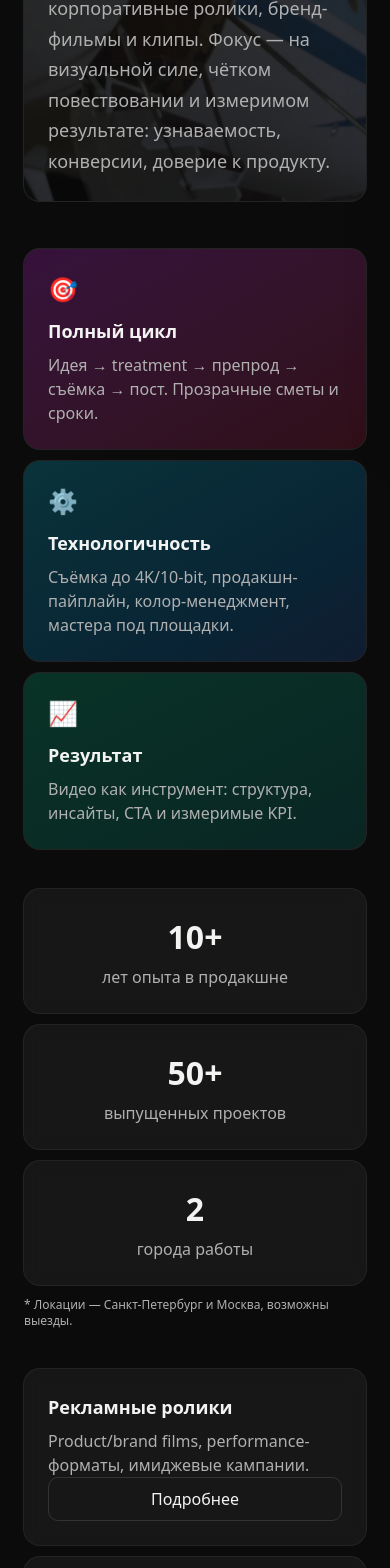
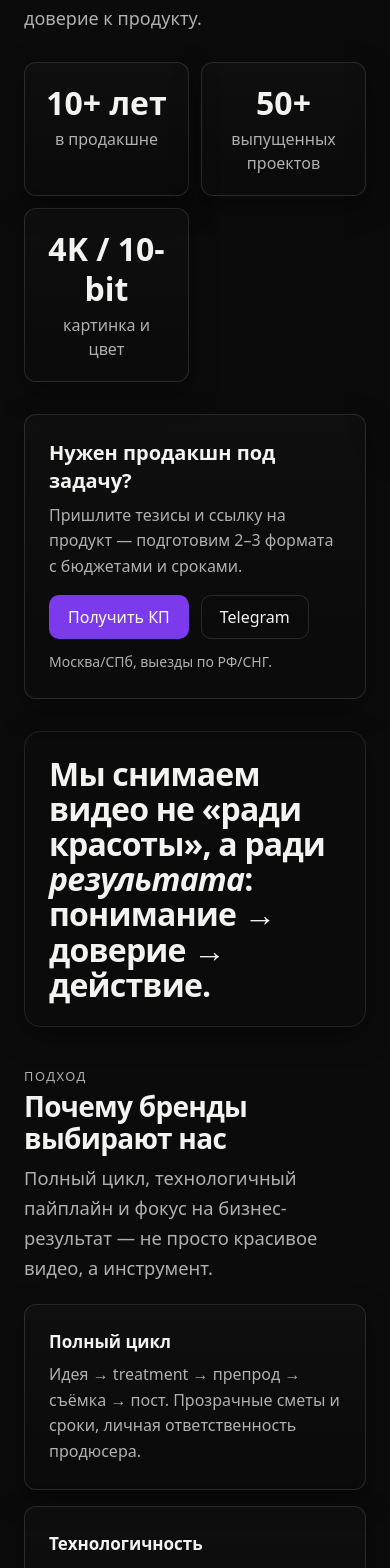
Before and after one commit to pandangun/highwayfilms.ru, a Next.js app: page /about in a window 390 px wide. Shown: the part 420-1988 px from the top of the page. Built offline with nearby package versions, Linux system fonts and the light colour scheme.

Commit message:
feuvwedjv

```diff
--- a/src/app/about/page.tsx
+++ b/src/app/about/page.tsx
@@ -1,232 +1,366 @@
+// app/about/page.tsx
+import React from "react";
 import type { Metadata } from "next";
 import Link from "next/link";
 
 export const metadata: Metadata = {
-  title: "О компании — Highway Films",
+  title:
+    "О компании — Highway Films: видеопродакшн полного цикла в Москве и Санкт-Петербурге",
   description:
-    "Highway Films — видеопродакшн полного цикла: идея, съёмка, постпродакшн. Рекламные и корпоративные ролики, музыкальные клипы.",
+    "Highway Films — продакшн рекламы, product-видео, корпоративных фильмов и клипов. Полный цикл: креатив, препрод, съёмка 4K/10-bit, постпрод и версии под площадки.",
+  alternates: { canonical: "https://highwayfilms.ru/about" },
+  openGraph: {
+    type: "website",
+    url: "https://highwayfilms.ru/about",
+    title: "Highway Films — видеопродакшн полного цикла",
+    description:
+      "Сильный визуал, ясный сторителлинг, измеримый результат. Москва/СПб, выезды по РФ/СНГ.",
+    siteName: "Highway Films",
+  },
+  robots: { index: true, follow: true },
 };
 
-/* ========== UI helpers ========== */
+/* =========================
+   Small UI pieces
+   ========================= */
 
-function GradientCard({
-  title,
-  text,
-  icon,
-  from = "from-purple-500/20",
-  to = "to-cyan-500/15",
-}: {
-  title: string;
-  text: string;
-  icon: React.ReactNode;
-  from?: string;
-  to?: string;
-}) {
+function Stat({ value, label }: { value: string; label: string }) {
   return (
-    <div
-      className={[
-        "relative rounded-2xl p-6",
-        "bg-gradient-to-br", from, to,
-        "ring-1 ring-white/10",
-      ].join(" ")}
-    >
-      <div className="text-2xl mb-3">{icon}</div>
-      <h3 className="font-semibold text-lg">{title}</h3>
+    <div className="card p-5 text-center h-full">
+      <div className="stat-value leading-tight">{value}</div>
+      <div className="stat-label mt-1">{label}</div>
+    </div>
+  );
+}
+
+function Feature({ title, text }: { title: string; text: string }) {
+  return (
+    <div className="card p-6 h-full">
+      <h3 className="text-base font-semibold">{title}</h3>
       <p className="mt-2 text-muted">{text}</p>
     </div>
   );
 }
 
-function GlassCard({
-  children,
-  className = "",
+function ListItem({
+  n,
+  title,
+  text,
 }: {
-  children: React.ReactNode;
-  className?: string;
+  n: number;
+  title: string;
+  text: string;
 }) {
   return (
-    <div
-      className={[
-        "rounded-2xl p-6",
-        "bg-white/5 backdrop-blur-sm",
-        "ring-1 ring-white/10",
-        className,
-      ].join(" ")}
-    >
-      {children}
+    <li className="card p-5 relative flex gap-4">
+      <div className="shrink-0 grid place-items-center w-9 h-9 rounded-full bg-white/10 ring-1 ring-white/20 font-semibold">
+        {n}
+      </div>
+      <div>
+        <div className="font-medium">{title}</div>
+        <p className="mt-1 text-muted">{text}</p>
+      </div>
+    </li>
+  );
+}
+
+/** Большая «полоска»-утверждение между блоками */
+function Statement({ children }: { children: React.ReactNode }) {
+  return (
+    <div className="rounded-2xl p-6 md:p-8 border border-white/10 shadow-[0_10px_30px_rgba(0,0,0,.35)] bg-[radial-gradient(1200px_280px_at_0%_0%,rgba(124,58,237,.08),transparent_60%),radial-gradient(900px_220px_at_100%_100%,rgba(34,197,94,.08),transparent_60%),rgba(255,255,255,.03)]">
+      <p className="font-semibold tracking-tight text-[clamp(2rem,1.2rem+3vw,3rem)] leading-[1.1]">
+        {children}
+      </p>
     </div>
   );
 }
 
-function Stat({ label, value }: { label: string; value: string }) {
+/** Заголовок секции + лид */
+function SectionHeader({
+  kicker,
+  title,
+  lead,
+}: {
+  kicker?: string;
+  title: string;
+  lead?: string;
+}) {
   return (
-    <GlassCard className="text-center">
-      <div className="stat-value">{value}</div>
-      <div className="stat-label mt-1">{label}</div>
-    </GlassCard>
+    <header>
+      {kicker && <div className="eyebrow">{kicker}</div>}
+      <h2 className="mt-1 font-semibold tracking-tight text-[clamp(1.75rem,1.2rem+2vw,2.5rem)] leading-[1.15]">
+        {title}
+      </h2>
+      {lead && <p className="mt-2 text-muted text-[clamp(1.125rem,1rem+.6vw,1.35rem)] leading-[1.65] measure">{lead}</p>}
+    </header>
   );
 }
 
-function Pill({ children }: { children: React.ReactNode }) {
-  return (
-    <span className="inline-flex items-center gap-2 rounded-full border border-white/10 bg-white/5 px-3 py-1 text-sm text-neutral-300">
-      {children}
-    </span>
-  );
-}
-
-/* ========== Page ========== */
+/* =========================
+   Page
+   ========================= */
 
 export default function AboutPage() {
+  const orgJsonLd = {
+    "@context": "https://schema.org",
+    "@type": "Organization",
+    name: "Highway Films",
+    url: "https://highwayfilms.ru",
+    logo: "https://highwayfilms.ru/logo.png",
+    sameAs: ["https://t.me/highwayfilms"],
+    address: {
+      "@type": "PostalAddress",
+      addressLocality: "Москва и Санкт-Петербург",
+      addressCountry: "RU",
+    },
+    areaServed: "RU",
+  };
+
+  const breadcrumbsJsonLd = {
+    "@context": "https://schema.org",
+    "@type": "BreadcrumbList",
+    itemListElement: [
+      { "@type": "ListItem", position: 1, name: "Главная", item: "https://highwayfilms.ru" },
+      { "@type": "ListItem", position: 2, name: "О компании", item: "https://highwayfilms.ru/about" },
+    ],
+  };
+
+  const faqJsonLd = {
+    "@context": "https://schema.org",
+    "@type": "FAQPage",
+    mainEntity: [
+      {
+        "@type": "Question",
+        name: "Сколько длится производство ролика?",
+        acceptedAnswer: {
+          "@type": "Answer",
+          text: "Быстрые пакеты — 7–10 дней; сюжетные проекты — от 2–3 недель в зависимости от локаций, смен и графики.",
+        },
+      },
+      {
+        "@type": "Question",
+        name: "Что нужно от вас на старте?",
+        acceptedAnswer: {
+          "@type": "Answer",
+          text: "Достаточно тезисов и ссылки на продукт/сайт. Креатив, treatment и препродакшн берём на себя.",
+        },
+      },
+      {
+        "@type": "Question",
+        name: "В каких городах вы работаете?",
+        acceptedAnswer: {
+          "@type": "Answer",
+          text: "База — Москва и Санкт-Петербург. Выезды по России и СНГ — по запросу.",
+        },
+      },
+    ],
+  };
+
   return (
-    <>
-      {/* HERO с мягким фоном и тегами-«пилюлями» */}
-      <section className="container py-12 md:py-16">
-        <div className="relative overflow-hidden rounded-2xl ring-1 ring-white/10">
-          <div className="absolute inset-0 bg-gradient-to-b from-white/5 to-transparent" />
-          <div className="absolute inset-0 bg-[url('/images/frames/f020.jpg')] opacity-20 bg-cover bg-center" />
-          <div className="relative p-6 md:p-10">
-            <div className="flex flex-wrap gap-2 mb-4">
-              <Pill>🎬 Полный цикл</Pill>
-              <Pill>⚙️ Технологичность</Pill>
-              <Pill>📈 Результат</Pill>
-            </div>
-            <h1 className="h1">Highway Films — видеопродакшн полного цикла</h1>
-            <p className="lead measure mt-3">
-              Создаём рекламные и корпоративные ролики, бренд-фильмы и клипы.
-              Фокус — на визуальной силе, чётком повествовании и измеримом
-              результате: узнаваемость, конверсии, доверие к продукту.
+    <main className="container pt-header-safe pb-16">
+      {/* HERO: двухколоночный, справа sticky CTA */}
+      <section className="grid md:grid-cols-[minmax(0,1fr)_420px] gap-8 items-start md:pt-12">
+        <div>
+          <div className="eyebrow">About</div>
+          <h1 className="h1 mt-2">Highway Films — видеопродакшн полного цикла</h1>
+          <p className="lead measure mt-3">
+            Делаем рекламные и корпоративные ролики, бренд-фильмы и клипы. Наш подход — сильный визуал,
+            ясное повествование и измеримый результат: узнаваемость, конверсии, доверие к продукту.
+          </p>
+
+          {/* KPI */}
+          <div className="mt-7 grid grid-cols-2 md:grid-cols-3 gap-3">
+            <Stat value="10+ лет" label="в продакшне" />
+            <Stat value="50+" label="выпущенных проектов" />
+            <Stat value="4K / 10-bit" label="картинка и цвет" />
+          </div>
+        </div>
+
+        <aside className="card p-6 md:sticky md:top-[calc(var(--header-h)+16px)]">
+          <div className="text-xl font-semibold">Нужен продакшн под задачу?</div>
+          <p className="text-muted mt-2">
+            Пришлите тезисы и ссылку на продукт — подготовим 2–3 формата с бюджетами и сроками.
+          </p>
+          <div className="mt-4 flex flex-wrap gap-3">
+            <Link href="/contacts" className="btn btn-primary">Получить КП</Link>
+            <a href="https://t.me/highwayfilms" target="_blank" rel="noopener noreferrer" className="btn">Telegram</a>
+          </div>
+          <p className="text-muted mt-3 text-sm">Москва/СПб, выезды по РФ/СНГ.</p>
+        </aside>
+      </section>
+
+      {/* Интерлюдия 1 */}
+      <section className="mt-8">
+        <Statement>
+          Мы снимаем видео не «ради красоты», а ради <em>результата</em>: понимание → доверие → действие.
+        </Statement>
+      </section>
+
+      {/* Почему мы */}
+      <section className="mt-10">
+        <SectionHeader
+          kicker="Подход"
+          title="Почему бренды выбирают нас"
+          lead="Полный цикл, технологичный пайплайн и фокус на бизнес-результат — не просто красивое видео, а инструмент."
+        />
+        <div className="mt-5 grid sm:grid-cols-2 lg:grid-cols-3 gap-4">
+          <Feature
+            title="Полный цикл"
+            text="Идея → treatment → препрод → съёмка → пост. Прозрачные сметы и сроки, личная ответственность продюсера."
+          />
+          <Feature
+            title="Технологичность"
+            text="Съёмка до 4K/10-bit, слоумо/макро, управляемый цвет по референсам, motion/3D и чистый звук."
+          />
+          <Feature
+            title="На результат"
+            text="Видео как инструмент: структура, инсайты, CTA. Версии под площадки и A/B-пакеты."
+          />
+        </div>
+      </section>
+
+      {/* Интерлюдия 2 */}
+      <section className="mt-10">
+        <Statement>
+          Минимально достаточная продакшн-схема под задачу. Скорость без компромиссов по качеству.
+        </Statement>
+      </section>
+
+      {/* Что делаем + перелинковка */}
+      <section className="mt-10">
+        <SectionHeader
+          kicker="Форматы"
+          title="Что мы производим"
+          lead="От чистого packshot до насыщенного lifestyle и UGC. Под конкретную цель собираем правильный набор сцен."
+        />
+        <div className="mt-5 grid md:grid-cols-4 gap-4">
+          <Feature
+            title="Реклама / product-видео"
+            text="Packshot, lifestyle, UGC, motion. Серии под карточку товара и перформанс."
+          />
+          <Feature
+            title="Корпоративное видео"
+            text="Фильмы о компании, презентации/стенды, HR и внутренние коммуникации."
+          />
+          <Feature
+            title="Музыкальные клипы"
+            text="Идея, постановка, съёмка, пост и релиз-пакеты. Сильный визуал и динамика."
+          />
+          <Feature
+            title="Постпродакшн"
+            text="Монтаж, цвет, VFX, звук, сабы. Master-версии под каналы."
+          />
+        </div>
+        <div className="mt-4 flex flex-wrap gap-3">
+          <Link href="/commercials" className="btn">Реклама</Link>
+          <Link href="/corporate" className="btn">Корпоративное</Link>
+          <Link href="/music-videos" className="btn">Клипы</Link>
+          <Link href="/videoproduction" className="btn">Видеопродакшн</Link>
+        </div>
+      </section>
+
+      {/* Интерлюдия 3 */}
+      <section className="mt-10">
+        <Statement>Доверие строится деталями: свет, фактура, цвет — и чёткая драматургия кадра.</Statement>
+      </section>
+
+      {/* Технологии/оборудование */}
+      <section className="mt-10">
+        <SectionHeader
+          kicker="Стек"
+          title="Технологии и оборудование"
+          lead="Контролируемые световые схемы, лог-профили, колор-менеджмент и стабильные мастер-версии под все каналы."
+        />
+        <div className="mt-5 grid md:grid-cols-2 gap-4">
+          <div className="card p-6">
+            <h3 className="font-semibold">Съёмка</h3>
+            <p className="text-muted mt-2">
+              4K/10-bit, слоумо, макро, управляемые схемы (key/fill/rim), дым/частицы. Профиль log, нейтральные карты,
+              контроль экспозиции по waveform.
+            </p>
+          </div>
+          <div className="card p-6">
+            <h3 className="font-semibold">Пост-прод</h3>
+            <p className="text-muted mt-2">
+              Цвет в ACES, управляемые LUT, трекинг/beauty/VFX, титры/сабы, рендер под площадки
+              (вертикаль/горизонталь) и loudness-нормы. Подготовка мастер-версий.
             </p>
           </div>
         </div>
       </section>
 
-      {/* Ценности — разноцветные градиентные карточки */}
-      <section className="container">
-        <div className="grid gap-3 sm:grid-cols-2 lg:grid-cols-3">
-          <GradientCard
-            icon={<span>🎯</span>}
-            title="Полный цикл"
-            text="Идея → treatment → препрод → съёмка → пост. Прозрачные сметы и сроки."
-            from="from-fuchsia-500/20"
-            to="to-rose-500/15"
-          />
-          <GradientCard
-            icon={<span>⚙️</span>}
-            title="Технологичность"
-            text="Съёмка до 4K/10-bit, продакшн-пайплайн, колор-менеджмент, мастера под площадки."
-            from="from-cyan-400/20"
-            to="to-blue-500/15"
-          />
-          <GradientCard
-            icon={<span>📈</span>}
-            title="Результат"
-            text="Видео как инструмент: структура, инсайты, CTA и измеримые KPI."
-            from="from-emerald-400/20"
-            to="to-teal-500/15"
-          />
+      {/* Процесс */}
+      <section className="mt-10">
+        <Statement>Прозрачный процесс и предсказуемые сроки: вы понимаете, что происходит на каждом этапе.</Statement>
+        <div className="mt-6">
+          <SectionHeader title="Как мы работаем" />
+        </div>
+        <ol className="mt-5 grid sm:grid-cols-2 lg:grid-cols-4 gap-4">
+          <ListItem n={1} title="Бриф → инсайт" text="ЦА, оффер, барьеры, KPI. Фиксируем продающий порядок фактов." />
+          <ListItem n={2} title="Препрод" text="Treatment, борда, свет, реквизит, тайминг. Чек-лист selling-points." />
+          <ListItem n={3} title="Съёмка" text="Packshot + lifestyle/UGC. Снимаем сериями — база для A/B-тестов." />
+          <ListItem n={4} title="Пост" text="Монтаж → цвет → motion/3D → сабы. Версии 6/15/30/60, верт/гор." />
+        </ol>
+        <div className="mt-6">
+          <Link href="/contacts" className="btn btn-primary">Получить коммерческое предложение</Link>
         </div>
       </section>
 
-      {/* Цифры — крупно и воздушно */}
-      <section className="container py-10 md:py-12">
-        <div className="grid gap-3 sm:grid-cols-3">
-          <Stat value="10+" label="лет опыта в продакшне" />
-          <Stat value="50+" label="выпущенных проектов" />
-          <Stat value="2" label="города работы" />
-        </div>
-        <p className="mt-3 text-xs text-muted">
-          * Локации — Санкт-Петербург и Москва, возможны выезды.
-        </p>
-      </section>
+      {/* SEO-текст + FAQ */}
+      <section className="mt-12">
+        <SectionHeader
+          kicker="Подход"
+          title="Highway Films: что мы решаем"
+          lead="Видео должно объяснять продукт, снимать возражения и вести к действию. Мы проектируем структуру так, чтобы каждый кадр работал на цель."
+        />
+        <div className="mt-4 grid md:grid-cols-2 gap-6">
+          <article className="card p-6">
+            <h3 className="font-semibold">Зачем брендам наши ролики</h3>
+            <p className="text-muted mt-2">
+              Для e-commerce — серии под карточку товара и ретаргет; для брендов — узнаваемость и образ.
+              На старте фиксируем KPI и ключевые selling-points, собираем treatment с драматургией
+              «смысл → польза → действие». Цикл производства прозрачный: утверждаем тайминг и смету,
+              снимаем сериями (packshot + lifestyle/UGC), на посте ведём цвет по референсам и готовим
+              мастер-версии под площадки.
+            </p>
+          </article>
 
-      {/* Чем занимаемся — стеклянные карточки, кнопки выровнены по низу */}
-      <section className="container">
-        <div className="grid gap-3 sm:grid-cols-2 lg:grid-cols-4">
-          <GlassCard className="h-full flex flex-col">
-            <h3 className="text-lg font-semibold">Рекламные ролики</h3>
-            <p className="mt-2 text-muted">
-              Product/brand films, performance-форматы, имиджевые кампании.
-            </p>
-            <Link href="/commercials" className="btn mt-auto">
-              Подробнее
-            </Link>
-          </GlassCard>
-
-          <GlassCard className="h-full flex flex-col">
-            <h3 className="text-lg font-semibold">Корпоративное видео</h3>
-            <p className="mt-2 text-muted">
-              Фильмы о компании, презентации/стенды, HR и внутренние коммуникации.
-            </p>
-            <Link href="/corporate" className="btn mt-auto">
-              Подробнее
-            </Link>
-          </GlassCard>
-
-          <GlassCard className="h-full flex flex-col">
-            <h3 className="text-lg font-semibold">Музыкальные клипы</h3>
-            <p className="mt-2 text-muted">
-              Идея, постановка, съёмка, постпродакшн и релиз.
-            </p>
-            <Link href="/music-videos" className="btn mt-auto">
-              Подробнее
-            </Link>
-          </GlassCard>
-
-          <GlassCard className="h-full flex flex-col">
-            <h3 className="text-lg font-semibold">Постпродакшн</h3>
-            <p className="mt-2 text-muted">
-              Монтаж, цветокор, VFX, озвучание, субтитры, мастер-версии.
-            </p>
-            <Link href="/videoproduction" className="btn mt-auto">
-              Подробнее
-            </Link>
-          </GlassCard>
+          <aside className="card p-6">
+            <h3 className="font-semibold">FAQ</h3>
+            <details className="mt-2">
+              <summary className="cursor-pointer">Сколько длится производство?</summary>
+              <p className="text-muted mt-2">Быстрые пакеты — 7–10 дней; сюжетные — от 2–3 недель.</p>
+            </details>
+            <details className="mt-2">
+              <summary className="cursor-pointer">Что нужно от вас?</summary>
+              <p className="text-muted mt-2">Тезисы и ссылка на продукт/сайт — остальное сделаем сами.</p>
+            </details>
+            <details className="mt-2">
+              <summary className="cursor-pointer">География</summary>
+              <p className="text-muted mt-2">Москва и Санкт-Петербург, выезды по РФ/СНГ.</p>
+            </details>
+          </aside>
         </div>
       </section>
 
-      {/* Процесс — компактный timeline */}
-      <section className="container py-12 md:py-16">
-        <GlassCard>
-          <h2 className="text-2xl md:text-3xl font-semibold">Как мы работаем</h2>
-          <ol className="mt-6 grid gap-4 md:grid-cols-4 text-sm">
-            {[
-              { n: 1, title: "Бриф и цели", text: "Задача, аудитория, сообщения, KPI." },
-              { n: 2, title: "Креатив и план", text: "Treatment, смета, таймлайн, команда и локации." },
-              { n: 3, title: "Продакшн", text: "Съёмка и звук. Контроль качества на площадке." },
-              { n: 4, title: "Постпродакшн", text: "Монтаж, цвет, графика. Master-версии под каналы." },
-            ].map((s) => (
-              <li
-                key={s.n}
-                className="relative rounded-xl border border-white/10 bg-white/5 p-4"
-              >
-                <div className="mb-2 inline-flex h-8 w-8 items-center justify-center rounded-full bg-white/10 ring-1 ring-white/20">
-                  <b>{s.n}</b>
-                </div>
-                <div className="font-medium">{s.title}</div>
-                <p className="mt-1 text-muted">{s.text}</p>
-              </li>
-            ))}
-          </ol>
-
-          <div className="mt-6">
-            <Link href="/contacts" className="btn btn-primary">
-              Получить коммерческое предложение
-            </Link>
+      {/* Финальный CTA */}
+      <section className="mt-12">
+        <div className="card p-6 md:p-8 flex flex-col md:flex-row items-start md:items-center justify-between gap-4">
+          <div>
+            <div className="text-2xl md:text-3xl font-semibold">Обсудим ваш проект?</div>
+            <p className="text-muted mt-2">Пришлите ссылку на продукт — соберём план и смету сегодня.</p>
           </div>
-        </GlassCard>
+          <div className="flex gap-3">
+            <Link href="/contacts" className="btn btn-primary">Запросить предложение</Link>
+            <a href="https://t.me/highwayfilms" target="_blank" rel="noopener noreferrer" className="btn">Telegram</a>
+          </div>
+        </div>
       </section>
 
-      {/* Команда — плейсхолдер */}
-      <section className="container pb-16">
-        <GlassCard>
-          <h2 className="text-2xl md:text-3xl font-semibold">Команда</h2>
-          <p className="mt-2 text-muted measure">
-            Под каждый проект собираем компактную продакшн-группу: режиссёр, продюсер,
-            операторы, свет, звук, арт и постпродакшн. Фото и расширенный состав добавим позже.
-          </p>
-        </GlassCard>
-      </section>
-    </>
+      {/* JSON-LD */}
+      <script type="application/ld+json" dangerouslySetInnerHTML={{ __html: JSON.stringify(orgJsonLd) }} />
+      <script type="application/ld+json" dangerouslySetInnerHTML={{ __html: JSON.stringify(breadcrumbsJsonLd) }} />
+      <script type="application/ld+json" dangerouslySetInnerHTML={{ __html: JSON.stringify(faqJsonLd) }} />
+    </main>
   );
 }
```
Also changed, not shown: src/app/ai/page.tsx (renamed from src/app/ai/ai.tsx).
